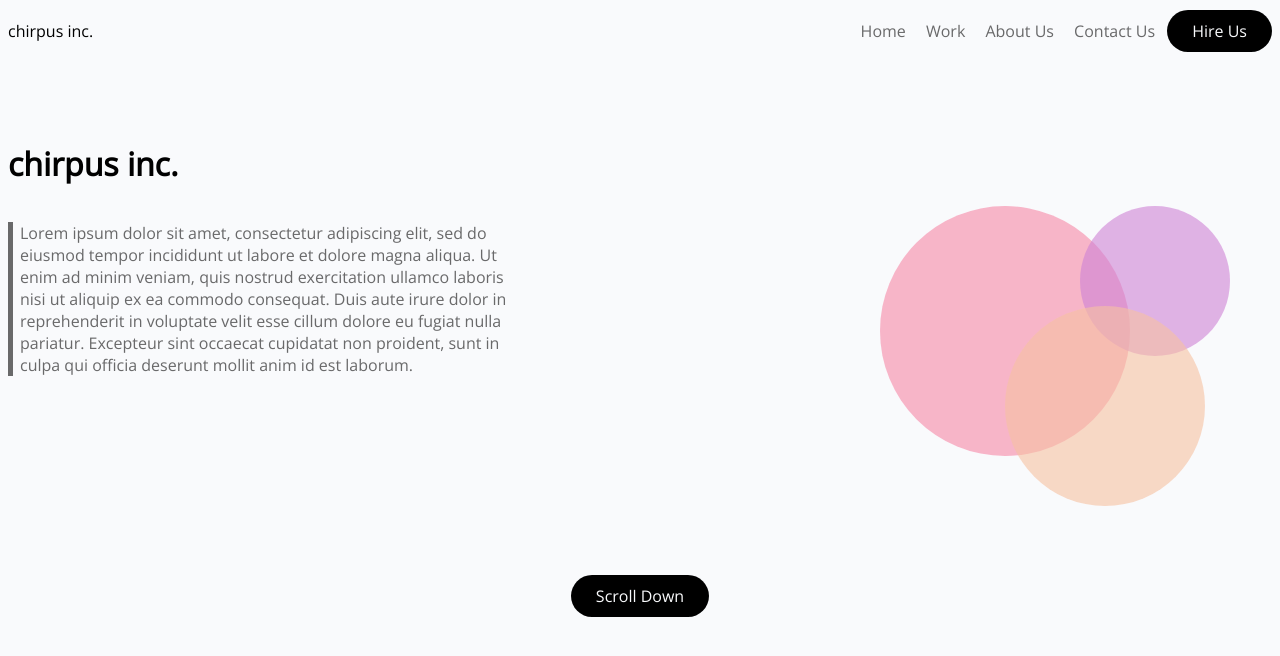
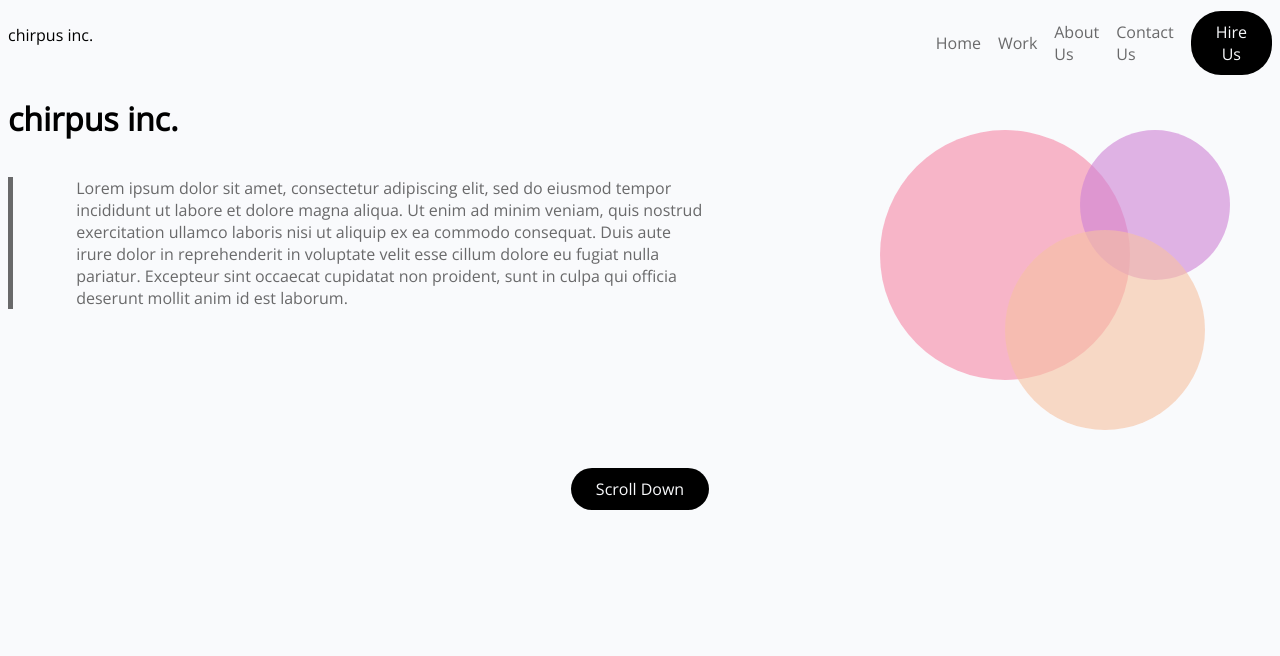
Before and after one commit to Chemley/htmlCSSLab, a plain HTML site: page index.html in a window 1280 px wide. Drawn offline with nearby package versions, Linux system fonts and the light colour scheme.

Commit message:
Used flexbox to add reponsiveness to the layout. Can be viewd on mobile phones and desktops.

```diff
--- a/index.html
+++ b/index.html
@@ -1,18 +1,19 @@
 <!DOCTYPE html>
 <html>
   <head>
+    <meta name="viewport" content="width=device-width, initial-scale=1">
     <title>chirpus inc.</title>
-    <link rel="stylesheet" href="styles.css">
+    <!-- <link rel="stylesheet" href="styles.css"> -->
+    <link rel="stylesheet" href="styles_2.css">
     <link href="https://fonts.googleapis.com/css?family=Open+Sans" rel="stylesheet">
   </head>
   <body>
 <!-- Navigation bar-->
-    <div>
-      <p class="chirpus">chirpus inc.</p>
-    </div>
-    <div>
       <nav>
-        <ul>
+        <div class="chirpus">
+          <p>chirpus inc.</p>
+        </div>
+        <ul class="list">
           <li><a href="#">Home</a></li>
           <li><a href="#">Work</a></li>
           <li><a href="#">About Us</a></li>
@@ -21,9 +22,8 @@
         <ul>
       </nav>
     </div>
-
 <!-- place holder text -->
-    <div>
+    <div class="placeText">
       <h1>chirpus inc.</h1>
       <p class="words">Lorem ipsum dolor sit amet, consectetur adipiscing elit, sed do eiusmod tempor incididunt ut labore et dolore magna aliqua. Ut enim ad minim veniam, quis nostrud exercitation ullamco laboris nisi ut aliquip ex ea commodo consequat. Duis aute irure dolor in reprehenderit in voluptate velit esse cillum dolore eu fugiat nulla pariatur. Excepteur sint occaecat cupidatat non proident, sunt in culpa qui officia deserunt mollit anim id est laborum.</p>
     </div>
--- /dev/null
+++ b/styles_2.css
@@ -0,0 +1,155 @@
+
+body {
+  font-family: 'Open Sans', sans-serif;
+  background-color: #f9fafc;
+}
+
+/* Nav Bar*/
+nav {
+  display: flex;
+  flex-direction: column;
+  justify-content: space-between;
+}
+
+ul {
+    list-style-type: none;
+    margin: 0;
+    padding: 0;
+    display: flex;
+    flex-direction: column;
+  }
+
+  li {
+    padding-top: 1%;
+  }
+
+  li a {
+    text-decoration: none;
+    color: #69696a;
+  }
+
+  /* Hire Us Bar*/
+  .hire a {
+    background-color: #000;
+    color: #f9fafc;
+    border-radius: 30px;
+    padding: 10px 25px;
+    text-align: center;
+    width:100%
+  }
+
+  .hire {
+    display: flex;
+    flex-direction: column;
+  }
+
+  /* Content */
+  .placeText{
+    display: flex;
+    flex-direction: column;
+
+  }
+  .words {
+    color: #69696a;
+    border-left: 5px solid #69696a;
+    padding-left: 5%;
+    text-align: left;
+    width: 100%;
+  }
+
+  /* Scroll Bar*/
+  footer a {
+    background-color: #000;
+    color: #f9fafc;
+    border-radius: 30px;
+    padding: 10px 25px;
+    text-decoration: none;
+    text-align: center;
+    width: 100%;
+  }
+
+  footer {
+    display: flex;
+    flex-direction: column;
+  }
+
+  /* For Desktop Screens*/
+@media only screen and (min-width: 992px){
+  /* Horizontal navigation Bar */
+  nav {
+    display: flex;
+    flex-direction: row;
+  }
+
+  .list {
+    display: flex;
+    flex-direction: row;
+    align-items: center;
+    justify-content: flex-end;
+}
+
+  li {
+    padding-left: 5%;
+  }
+  .hire a {
+    width: auto;
+  }
+  .words {
+    width: 50%;
+  }
+
+  /* Circles */
+  #circlePink {
+    border-radius: 250px;
+    background-color: rgba(247, 136, 167, 0.6);
+    width:250px;
+    height: 250px;
+    position: absolute;
+    right: 0px;
+    top: 130px;
+    margin-right: 150px;
+    display: inline;
+  }
+
+  #circlePurple {
+    border-radius: 150px;
+    background-color: rgba(207, 130, 213, 0.6);
+    width:150px;
+    height: 150px;
+    position: absolute;
+    right: 0px;
+    top: 130px;
+    margin-right: 50px;
+    display: inline;
+  }
+
+  #circleYellow {
+    border-radius: 200px;
+    background-color: rgba(247, 193, 162, 0.6);
+    width:200px;
+    height: 200px;
+    position: absolute;
+    right: 0px;
+    top: 130px;
+    margin-right: 75px;
+    margin-top: 100px;
+    display: inline;
+  }
+
+  footer a {
+    background-color: #000;
+    color: #f9fafc;
+    border-radius: 30px;
+    padding: 10px 25px;
+    width: auto;
+    text-decoration: none;
+    margin-top: 130px;
+  }
+
+  footer {
+    text-align: center;
+    justify-content: center;
+    flex-direction: row;
+    padding: 1%;
+  }
+}
```
